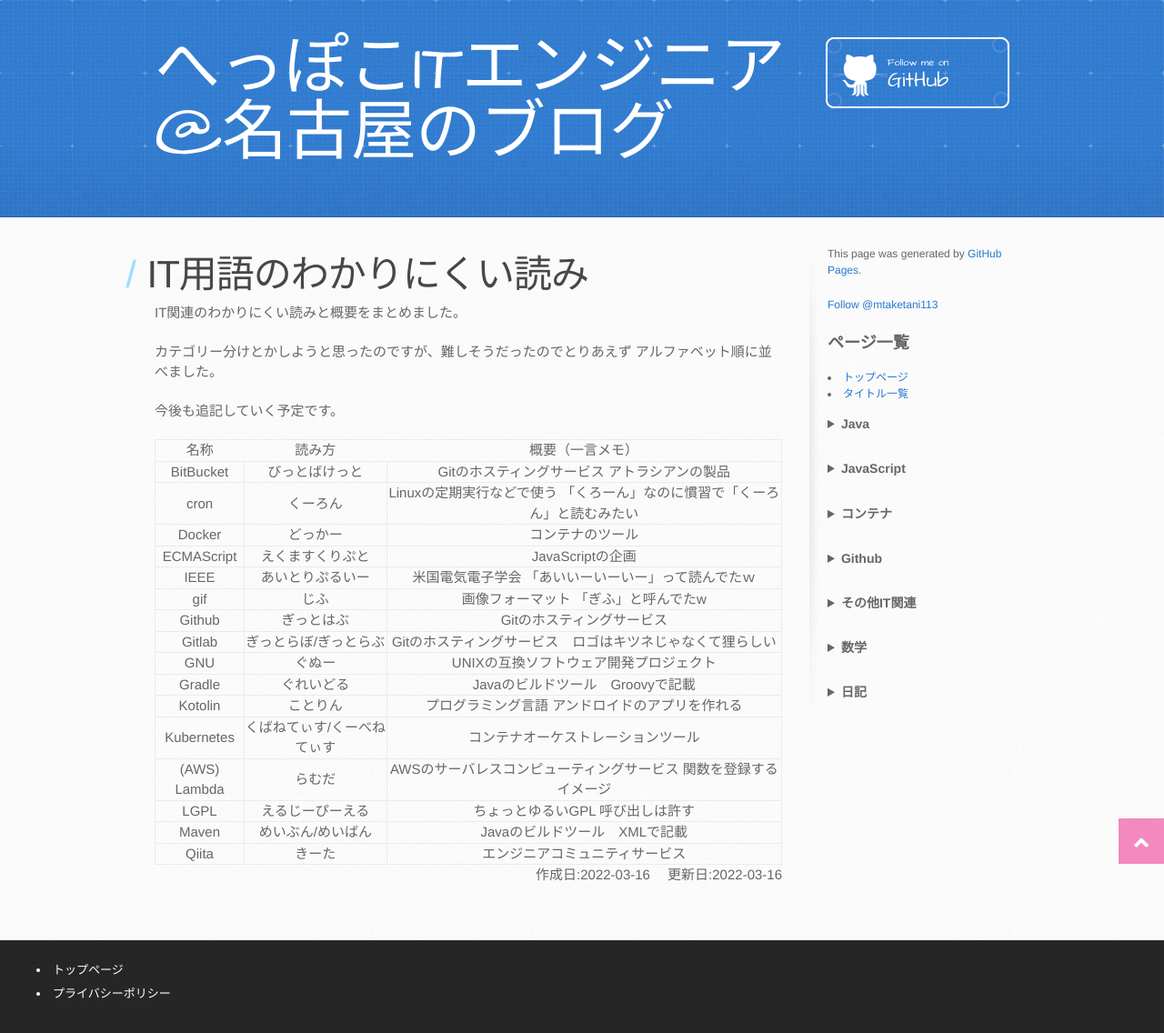
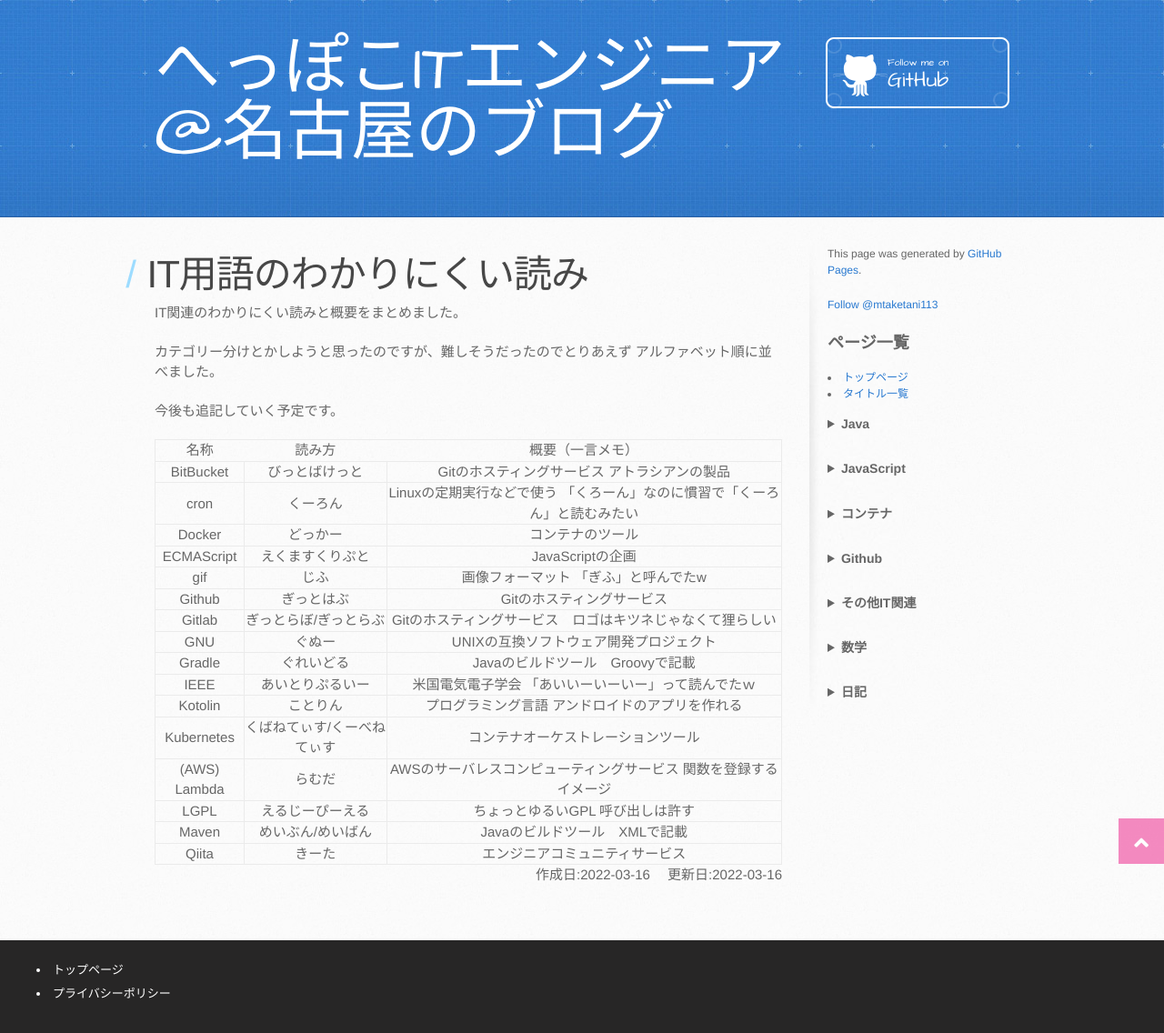
Before and after one commit to mtaketani113/mtaketani113.github.io, a Jekyll site: the page built from it/other/technicalTerms.md, in a window 1280 px wide. Shown: the whole page at 91% size. Built offline with Jekyll 4.4.1, drawn with Linux system fonts in a browser that asks for light colours; nearby versions of some CDN libraries; comment, search, counter and statistics services are not loaded; the repository's description, which GitHub fills in, is left out.

Commit message:
順序変更

```diff
--- a/it/other/technicalTerms.md
+++ b/it/other/technicalTerms.md
@@ -20,12 +20,12 @@ IT関連のわかりにくい読みと概要をまとめました。
 | cron | くーろん | Linuxの定期実行などで使う 「くろーん」なのに慣習で「くーろん」と読むみたい |
 | Docker | どっかー | コンテナのツール |
 | ECMAScript | えくますくりぷと | JavaScriptの企画 |
-| IEEE | あいとりぷるいー | 米国電気電子学会 「あいいーいーいー」って読んでたｗ |
 | gif | じふ | 画像フォーマット 「ぎふ」と呼んでたw |
 | Github | ぎっとはぶ | Gitのホスティングサービス |
 | Gitlab | ぎっとらぼ/ぎっとらぶ | Gitのホスティングサービス　ロゴはキツネじゃなくて狸らしい |
 | GNU | ぐぬー | UNIXの互換ソフトウェア開発プロジェクト |
 | Gradle | ぐれいどる | Javaのビルドツール　Groovyで記載 |
+| IEEE | あいとりぷるいー | 米国電気電子学会 「あいいーいーいー」って読んでたｗ |
 | Kotolin | ことりん | プログラミング言語 アンドロイドのアプリを作れる |
 | Kubernetes | くばねてぃす/くーべねてぃす | コンテナオーケストレーションツール |
 | (AWS) Lambda| らむだ | AWSのサーバレスコンピューティングサービス 関数を登録するイメージ |
```
